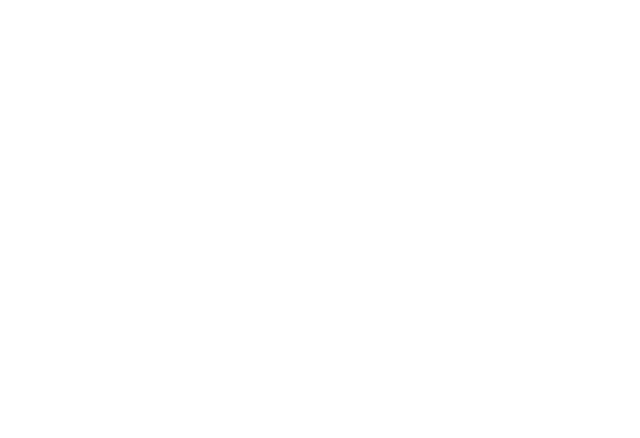
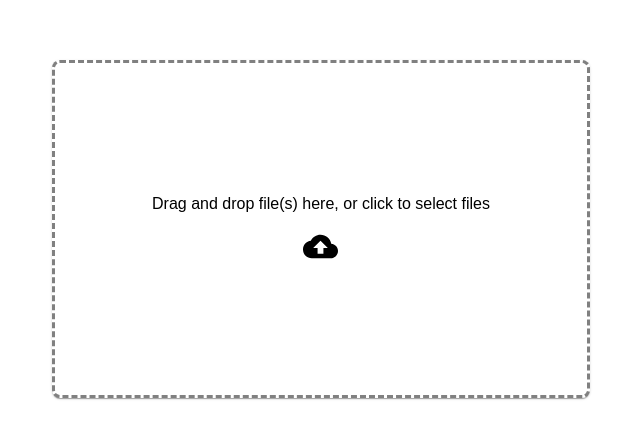
Before and after one commit to praveenakan08/Nutritional-Assessment-Application, a React (Create React App) app in the folder client/: page /upload in a window 1280 px wide. Shown: the part 124-562 px from the top of the page, without its empty margins (319-959 px from the left). Built offline with nearby package versions, Linux system fonts and the light colour scheme.

Commit message:
feat:added upload component

```diff
--- a/client/package.json
+++ b/client/package.json
@@ -5,6 +5,7 @@
   "dependencies": {
     "@emotion/react": "^11.11.1",
     "@emotion/styled": "^11.11.0",
+    "@mui/icons-material": "^5.14.14",
     "@mui/material": "^5.14.12",
     "@testing-library/jest-dom": "^5.17.0",
     "@testing-library/react": "^13.4.0",
@@ -16,6 +17,7 @@
     "axios": "^1.5.1",
     "react": "^18.2.0",
     "react-dom": "^18.2.0",
+    "react-dropzone": "^14.2.3",
     "react-hook-form": "^7.47.0",
     "react-router-dom": "^6.16.0",
     "react-scripts": "5.0.1",
--- /dev/null
+++ b/client/src/components/Dropzone.tsx
@@ -0,0 +1,53 @@
+import React, { useState } from "react";
+import { useDropzone } from "react-dropzone";
+import { Box } from "@mui/material";
+import { CloudUpload } from "@mui/icons-material";
+
+const DropZone = (props: any): JSX.Element => {
+  const { onDrop } = props;
+  const { getRootProps, getInputProps, acceptedFiles, isDragActive } =
+    useDropzone({
+      multiple: false,
+      accept: { "image/*": [".png", ".jpeg"] },
+      onDrop: onDrop,
+    });
+
+  return (
+    <Box
+      sx={{
+        bgcolor: "background.paper",
+        boxShadow: 1,
+        border: "dashed",
+        borderRadius: 2,
+        borderColor: "gray",
+        p: 2,
+        marginTop: 23,
+        justifyItems: "center",
+        width: 500,
+        height: 300,
+      }}
+    >
+      <div
+        {...getRootProps()}
+        style={{
+          display: "flex",
+          justifyContent: "center",
+          paddingTop: "100px",
+        }}
+      >
+        <input {...getInputProps()} />
+        {isDragActive ? (
+          <p>Drop file(s) here ...</p>
+        ) : (
+          <div style={{ alignItems: "center" }}>
+            <p>Drag and drop file(s) here, or click to select files</p>
+            <div style={{ justifyContent: "center", display: "flex" }}>
+              <CloudUpload fontSize="large" />
+            </div>
+          </div>
+        )}
+      </div>
+    </Box>
+  );
+};
+export default DropZone;
--- a/client/src/pages/UploadImage.tsx
+++ b/client/src/pages/UploadImage.tsx
@@ -1,9 +1,51 @@
-import React, { useState } from "react";
-import { Container } from "@mui/material";
+import React, { useCallback, useState } from "react";
+import { Box, Button } from "@mui/material";
+import Dropzone from "../components/Dropzone";
+import axios from "axios";
 
 const UploadImage = (): JSX.Element => {
-  const [image, setImage] = useState<any>();
-  return <Container></Container>;
+  const [image, setImage] = useState([]);
+  const onDrop = useCallback((acceptedFiles: any[], rejectedFiles: any) => {
+    acceptedFiles.forEach((file: any) => {
+      setImage((prevState) => [...prevState, file] as any);
+      console.log("Image", file);
+    });
+  }, []);
+  const myImageStyle = { width: "500px", height: "500px" };
+
+  const AnalyzeImage = () => {
+    axios.post("/api/analyze", { image });
+  };
+  return (
+    <div>
+      {image.length > 0 ? (
+        image.map((image, index) => (
+          <Box sx={{ marginTop: 10 }}>
+            <img
+              style={myImageStyle}
+              src={`${URL.createObjectURL(image)}`}
+              key={index}
+              alt=""
+            />
+          </Box>
+        ))
+      ) : (
+        <Dropzone onDrop={onDrop} accept={"image/*"} />
+      )}
+      <div style={{ display: "flex", justifyContent: "center", marginTop: 10 }}>
+        {image.length > 0 && (
+          <Button
+            variant="contained"
+            color="success"
+            style={{ borderRadius: "6px" }}
+            size="large"
+            onClick={() => AnalyzeImage()}
+          >
+            Analyze
+          </Button>
+        )}
+      </div>
+    </div>
+  );
 };
-
 export default UploadImage;
```
Also changed, not shown: 1 other file (tests, documents, lock files or other folders).
